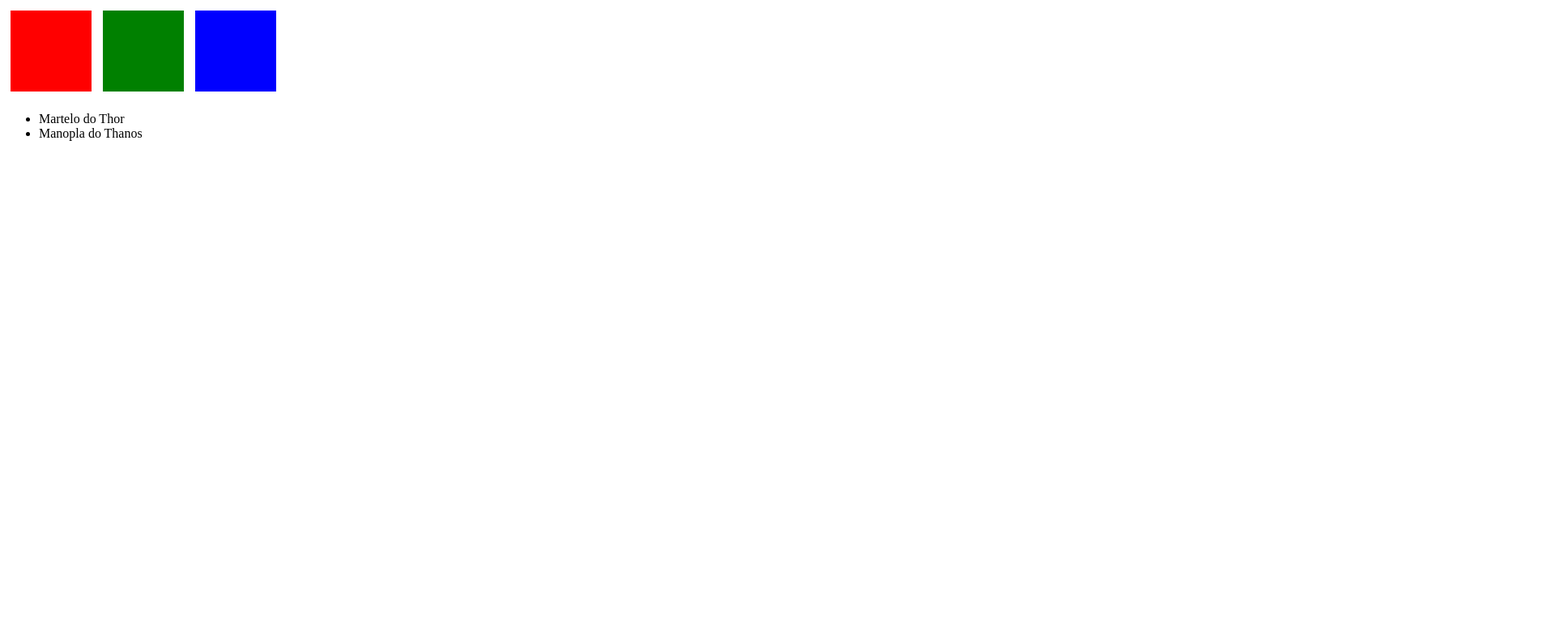
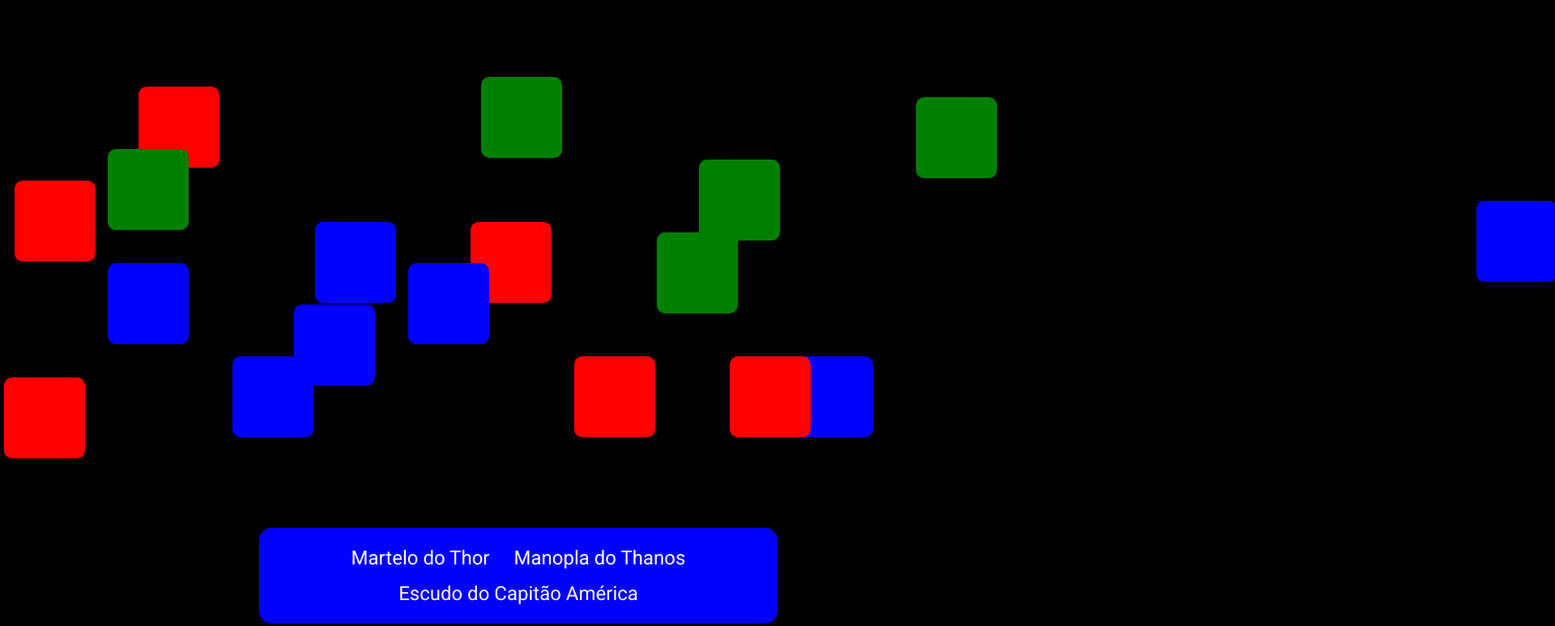
Before and after one commit to thayssn/dietCoke, a plain HTML site: page index.html in a window 1280 px wide. Shown: the whole page at 81% size, 1920 px wide, since content can reach past the window. Drawn offline with nearby package versions, Linux system fonts and the light colour scheme.

Commit message:
recent changes

```diff
--- a/index.html
+++ b/index.html
@@ -2,37 +2,36 @@
 <html>
     <head>
         <meta charset="UTF-8">
-        <style>
-            .object{
-                width: 100px;
-                height: 100px;
-                display: inline-block;
-                margin: 5px;
-                box-sizing: border-box;
-            }
-
-            .object--red{ background: red; }
-            .object--green{ background: green; }
-            .object--blue{ background: blue; }
-
-            .object.found{
-                border: 1px solid white;
-                box-shadow: 0 0 5px black;
-            }
-
-            li.found{
-                text-decoration: line-through;
-            }
-        </style>
+        <link href="https://fonts.googleapis.com/css?family=Roboto" rel="stylesheet">
+        <link rel="stylesheet" href="https://cdnjs.cloudflare.com/ajax/libs/meyer-reset/2.0/reset.css">
+        <link rel="stylesheet" href="style.css">
     </head>
     <body>
-    <div class="object object--red" id="OBJ1"></div>
-    <div class="object object--green" id="OBJ2"></div>
-    <div class="object object--blue" id="OBJ3"></div>
+    <section class="layer">
+        <div class="object object--red" data-value="00" data-x="20" data-y="230"></div>
+        <div class="object object--red" data-value="00"></div>
+        <div class="object object--blue" data-value="00"></div>
+        <div class="object object--blue" data-value="00"></div>
+        <div class="object object--blue" data-value="00"></div>
+        <div class="object object--red" data-value="1"></div>
+        <div class="object object--green" data-value="00"></div>
+        <div class="object object--green" data-value="00"></div>
+        <div class="object object--blue" data-value="00"></div>
+        <div class="object object--green" data-value="2"></div>
+        <div class="object object--blue" data-value="00"></div>
+        <div class="object object--red" data-value="00"></div>
+        <div class="object object--red" data-value="00"></div>
+        <div class="object object--red" data-value="00"></div>
+        <div class="object object--green" data-value="00"></div>
+        <div class="object object--blue" data-value="00"></div>
+        <div class="object object--blue" data-value="3" data-x="1820" data-y="86dis0"></div>
+        <div class="object object--green" data-value="00"></div>
+    </section>
 
     <ul>
         <li data-value="1">Martelo do Thor</li>
         <li data-value="2">Manopla do Thanos</li>
+        <li data-value="3">Escudo do Capitão América</li>
     </ul>
 
     <script type="text/javascript" src="objects.js"></script>
--- a/objects.js
+++ b/objects.js
@@ -5,24 +5,10 @@
 for(item of list) {
   values.push(item.dataset.value)
 }
-console.log(allObjs)
-console.log(list)
-console.log(values)
 
 function ClickableObject (elem) {
   this.id = elem.getAttribute('id');
-  this.secret = '';
-  switch(this.id){
-    case 'OBJ1':
-      this.secret = '1'
-      break;
-    case 'OBJ2':
-      this.secret = '2'
-      break;
-    case 'OBJ3':
-      this.secret = '3'
-      break;
-  }
+  this.secret = elem.dataset.value;
   elem.addEventListener('click', () => {
     if(values.includes(this.secret)){
       let item = list.find( x => x.dataset.value === this.secret);
@@ -33,10 +19,32 @@
   });
 }
 
+let vw = Math.max(window.innerWidth, window.innerHeight);
+
+let ulY = toVW(window.innerHeight - document.querySelector('ul').getBoundingClientRect().top);
 for(obj of allObjs){
-  let ob = new ClickableObject(obj);
+  let objW =toVW(obj.offsetWidth);
+  let objH = toVW(obj.offsetHeight);
+  let winW = toVW(window.innerWidth);
+  let winH = toVW(window.innerHeight);
+  console.log(winW, winH)
+  let objX = toVW(obj.dataset.x);
+  let objY = toVW(obj.dataset.y);
+  let x = Math.floor(Math.random() * (winW - objW));
+  let y =  Math.floor(Math.random() * (winH - ( objH + ulY)));
+  obj.style.left = (objX || x) + 'vw';
+  obj.style.top = (objY || y) + 'vw';
+  obj.co = new ClickableObject(obj);
 }
 
 window.addEventListener('objectFound', () => {
   console.log('Achou um negócio aqui ó!')
 })
+
+function toVW(n){
+  if(n){
+    return parseInt(((n * 100) / vw).toFixed(2));
+  }else{
+    return false
+  }
+}
--- /dev/null
+++ b/style.css
@@ -0,0 +1,98 @@
+:root{
+  width: 100vw;
+  height: 100vh;
+  overflow: hidden;
+  background-color: black;
+}
+body{
+  background-color: black;
+  width: 100%;
+  height: 100%;
+  position: relative;
+  font-family: Roboto, sans-serif;
+}
+
+.layer{
+  pointer-events: none;
+  position: absolute;
+  top: 0;
+  left: 0;
+  width: 100%;
+  height: 100%;
+}
+
+.object{
+  pointer-events: all;
+  width: 100px;
+  height: 100px;
+  display: block;
+  position: absolute;
+  margin: 5px;
+  box-sizing: border-box;
+  transition: all 0.5s;
+  border-radius: 10px;
+}
+
+.object--red{ background: red; }
+.object--green{ background: green; }
+.object--blue{ background: blue; }
+
+.object.found{
+  animation: shine .6s infinite alternate;
+  transform: scale(1.2);
+  z-index: 10;
+  box-shadow: 0 0 35px rgba(255,255,255,.6),0 0 5px rgba(255,255,255,.5)
+}
+
+ul{
+  max-width: 60%;
+  position: absolute;
+  bottom: 30px;
+  border-radius: 15px;
+  left: 50%;
+  transform: translate(-50%);
+  background-color: blue;
+  display: flex;
+  padding: 15px;
+  flex-wrap: wrap;
+  justify-content: center;
+}
+
+li{
+  padding: 10px 5px;
+  margin: 0 10px;
+  color: white;
+  display: inline-block;
+  font-size: 24px;
+  position: relative;
+}
+
+
+li.found:after{
+  content: "";
+  width: 100%;
+  height: 2px;
+  position: absolute;
+  animation: strike 0.3s;
+  left: 0;
+  top: 50%;
+  background-color: white;
+}
+
+@keyframes strike{
+  from {
+    width: 1%;
+  }
+  to{
+    width: 100%;
+  }
+}
+
+@keyframes shine{
+  from{
+    box-shadow: 0 0 35px rgba(255,255,255,.6),0 0 5px rgba(255,255,255,1)
+  }
+  to{
+    box-shadow: 0 0 50px rgba(255,255,255,1),0 0 10px rgba(255,255,255,1)
+  }
+}
```
Also changed, not shown: shield.jpg (added), 1 other file.
